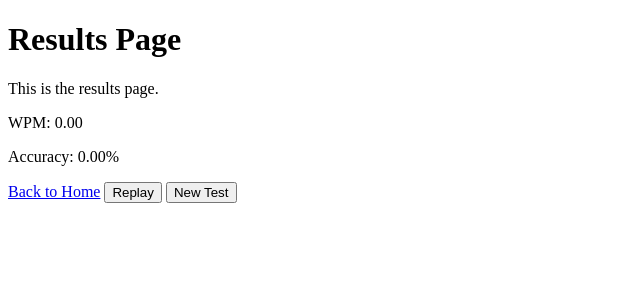
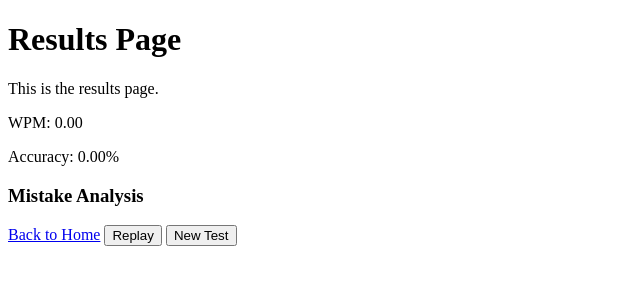
Before and after one commit to perimeterr/WPM-Hero, a Django app: page /results/ in a window 1280 px wide. Shown: the top 300 px of the page, without its empty margins (0-640 px from the left). Run offline with Django 5.2, Linux system fonts and the light colour scheme.

Commit message:
implemented mistake analysis

```diff
--- a/static/accuracy_calculation.js
+++ b/static/accuracy_calculation.js
@@ -59,6 +59,10 @@ export function getRealTimeAccuracy() {
     return accuracy;
 }
 
+export function getMistypedKeys() {
+    return mistypedKeys;
+}
+
 export function resetAccuracy() {
     for (let key in mistypedKeys) {
         mistypedKeys[key] = 0;
--- a/static/results.js
+++ b/static/results.js
@@ -5,12 +5,25 @@ document.addEventListener('DOMContentLoaded', () => {
 
     const wpmDisplay = document.getElementById('wpm');
     const accuracyDisplay = document.getElementById('accuracy');
+    const mistakeList = document.getElementById('mistake-list');
 
     const finalWPM = parseFloat(localStorage.getItem('finalWPM')) || 0;
     const finalAccuracy = parseFloat(localStorage.getItem('finalAccuracy')) || 0;
+    const finalMistypedKeys = JSON.parse(localStorage.getItem('finalMistypedKeys')) || {};
+
+    const mistakeEntries = Object.entries(finalMistypedKeys);
 
     wpmDisplay.textContent = finalWPM.toFixed(2);
     accuracyDisplay.textContent = finalAccuracy.toFixed(2) + '%';
+
+    mistakeList.innerHTML = Object.entries(finalMistypedKeys)
+        .map(([key, count]) => `
+            <li>
+                <strong>${key.toUpperCase()}</strong>:
+                Missed ${count} times
+            </li>
+        `).join('');
+
 
     replayBtn.addEventListener('click', () => {
         // Set replay flag to restore previous settings
--- a/static/script.js
+++ b/static/script.js
@@ -1,5 +1,5 @@
 import { getWordsPerMinute } from './wpm_calculation.js';
-import { getCorrectIndicesSize, getRealTimeAccuracy, resetAccuracy } from './accuracy_calculation.js';
+import { getCorrectIndicesSize, getRealTimeAccuracy, resetAccuracy, getMistypedKeys } from './accuracy_calculation.js';
 import { getTestStartTime, getTimeLeft, setTimer, setTimerStarted, isTimerStarted, startTimer } from './timer.js';
 import { validateCharacter, resetDisplayTextColor } from './character_validator.js';
 
@@ -100,8 +100,11 @@ document.addEventListener('DOMContentLoaded', () => {
 
                     const finalAccuracy = getRealTimeAccuracy();
 
+                    const finalMistypedKeys = getMistypedKeys();
+
                     localStorage.setItem('finalWPM', finalWPM.toFixed(2));
                     localStorage.setItem('finalAccuracy', finalAccuracy.toFixed(2));
+                    localStorage.setItem('finalMistypedKeys', JSON.stringify(finalMistypedKeys));
 
                     window.location.href = "/results/";
                 }
--- a/templates/results.html
+++ b/templates/results.html
@@ -11,6 +11,10 @@
     <p>This is the results page.</p>
     <p>WPM: <span id="wpm">0.00</span></p>
     <p>Accuracy: <span id="accuracy">0.00%</span></p>
+    <div class="mistake-analysis">
+        <h3>Mistake Analysis</h3>
+        <ul id="mistake-list"></ul>
+    </div>
     <a href="{% url 'home:home' %}">Back to Home</a>
     <button id="replay-btn" onclick="window.location.href='{% url 'home:home' %}?difficulty={{ difficulty }}&replay=true'">Replay</button>
     <button id="new-test-btn" onclick="window.location.href='{% url 'home:home' %}'">New Test</button>
```
